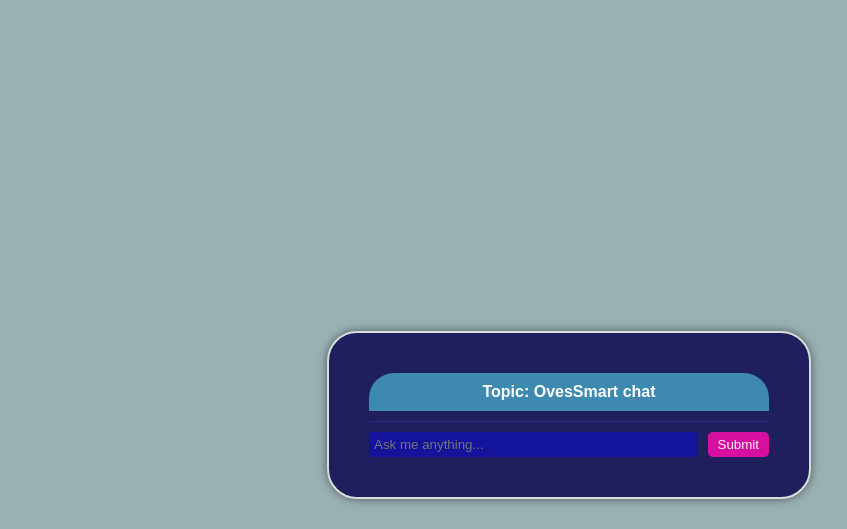
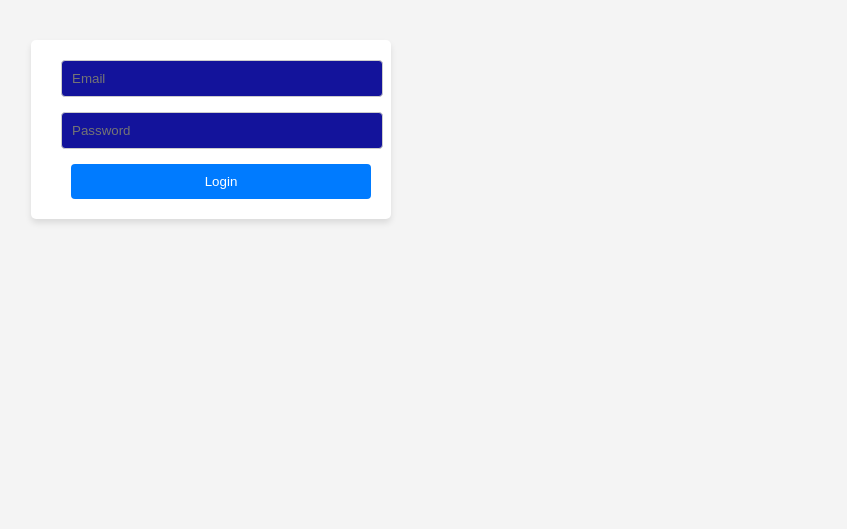
Before and after one commit to ovesorg/webapp-chatBox-Simplechat, a React (Create React App) app: page / in a window 1280 px wide. Shown: the part 271-800 px from the top of the page, without its empty margins (429-1276 px from the left). Built offline with nearby package versions, Linux system fonts and the light colour scheme.

Commit message:
authentication

```diff
--- a/src/AuthPage.js
+++ b/src/AuthPage.js
@@ -1,53 +1,40 @@
-// import React, { useState } from 'react';
+// Auth.js
+import React, { useState } from 'react';
+import './auth.css';
 
-// function AuthPage({ onLogin }) {
-//     const [username, setUsername] = useState('');
-//     const [email, setEmail] = useState('');
-//     const [password, setPassword] = useState('');
-//     const [errorMsg, setErrorMsg] = useState('');
+function Auth({ onAuthenticated }) {
+       const [email, setEmail] = useState('');
+       const [password, setPassword] = useState('');
+       const [error, setError] = useState('');
 
-//     const handleLogin = () => {
-//         // You can add real authentication logic here, for now, I'll assume if all fields are filled, login is successful
-//         if (username && email && password) {
-//             onLogin();
-//         } else {
-//             setErrorMsg("Please fill in all fields.");
-//         }
-//     };
+       const handleLogin = () => {
+              if (email === "admin@example.com" && password === "password123") {
+                     onAuthenticated(true);
+              } else {
+                     setError("Invalid credentials!");
+              }
+       };
 
-//     return (
-//         <div className="auth-container">
-//             <h2>Login</h2>
-//             {errorMsg && <p className="error">{errorMsg}</p>}
-//             <div>
-//                 <input
-//                     type="text"
-//                     placeholder="Username"
-//                     value={username}
-//                     onChange={e => setUsername(e.target.value)}
-//                 />
-//             </div>
-//             <div>
-//                 <input
-//                     type="email"
-//                     placeholder="Email"
-//                     value={email}
-//                     onChange={e => setEmail(e.target.value)}
-//                 />
-//             </div>
-//             <div>
-//                 <input
-//                     type="password"
-//                     placeholder="Password"
-//                     value={password}
-//                     onChange={e => setPassword(e.target.value)}
-//                 />
-//             </div>
-//             <button onClick={handleLogin}>Login</button>
-//         </div>
-//     );
-// }
+       return (
+              <div className="auth-container">
+                     <div className="auth-form">
+                            {error && <div className="error-message">{error}</div>}
+                            <input
+                                   type="email"
+                                   placeholder="Email"
+                                   value={email}
+                                   onChange={e => setEmail(e.target.value)}
+                            />
+                            <input
+                                   type="password"
+                                   placeholder="Password"
+                                   value={password}
+                                   onChange={e => setPassword(e.target.value)}
+                            />
+                            <button onClick={handleLogin}>Login</button>
+                     </div>
+              </div>
+       );
+}
 
-// export default AuthPage;
-
-       // NEW CODE
+export default Auth;
--- a/src/auth.css
+++ b/src/auth.css
@@ -1,20 +1,46 @@
 .auth-container {
     display: flex;
-    flex-direction: column;
+    justify-content: center;
     align-items: center;
-    justify-content: center;
     height: 100vh;
-    padding: 20px;
-    box-shadow: 0px 0px 10px rgba(0, 0, 0, 0.1);
+    background-color: #f4f4f4;
 }
 
-.auth-container input {
-    margin-bottom: 10px;
-    padding: 8px 12px;
-    width: 200px;
+.auth-form {
+    background-color: #fff;
+    padding: 20px 30px;
+    border-radius: 5px;
+    box-shadow: 0 4px 6px rgba(0, 0, 0, 0.1);
+    width: 300px;
 }
 
-.error {
+.auth-form input {
+    display: block;
+    width: 100%;
+    padding: 10px;
+    margin-bottom: 15px;
+    border: 1px solid #ccc;
+    border-radius: 4px;
+}
+
+.auth-form button {
+    display: block;
+    width: 100%;
+    padding: 10px;
+    background-color: #007bff;
+    color: white;
+    border: none;
+    border-radius: 4px;
+    cursor: pointer;
+    transition: background-color 0.3s;
+}
+
+.auth-form button:hover {
+    background-color: #0056b3;
+}
+
+.error-message {
     color: red;
-    margin-bottom: 10px;
+    text-align: center;
+    margin-bottom: 15px;
 }
--- a/src/index.js
+++ b/src/index.js
@@ -1,34 +1,25 @@
-import React from 'react';
+import React, { useState } from 'react';
 import ReactDOM from 'react-dom/client';
 import './index.css';
 //import App from './App';
 import ChatBot from './chatbot'
 import reportWebVitals from './reportWebVitals';
+import AuthPage from './AuthPage';
+
+function App() {
+  const [isAuthenticated, setIsAuthenticated] = useState(false);
+
+  if (!isAuthenticated) {
+    return <AuthPage onAuthenticated={setIsAuthenticated} />;
+  }
+
+  return <ChatBot />;
+}
 
 const root = ReactDOM.createRoot(document.getElementById('root'));
-// const express = require('express');
-// const app = express();
-// const http = require('http');
-// const server = http.createServer(app);
-// const { Server } = require("socket.io");
-// const io = new Server(server);
-
-// app.get('/', (req, res) => {
-//   res.sendFile(__dirname + '/index.html');
-// });
-
-// io.on('connection', (socket) => {
-//   socket.on('chat message', (msg) => {
-//     console.log('message: ' + msg);
-//   });
-// });
-
-// server.listen(3000, () => {
-//   console.log('listening on *:3000');
-// });
 root.render(
   <React.StrictMode>
-    <ChatBot />
+    <App />
   </React.StrictMode>
 );
 
```
Also changed, not shown: src/chatbot.js (+0 -196 lines).
